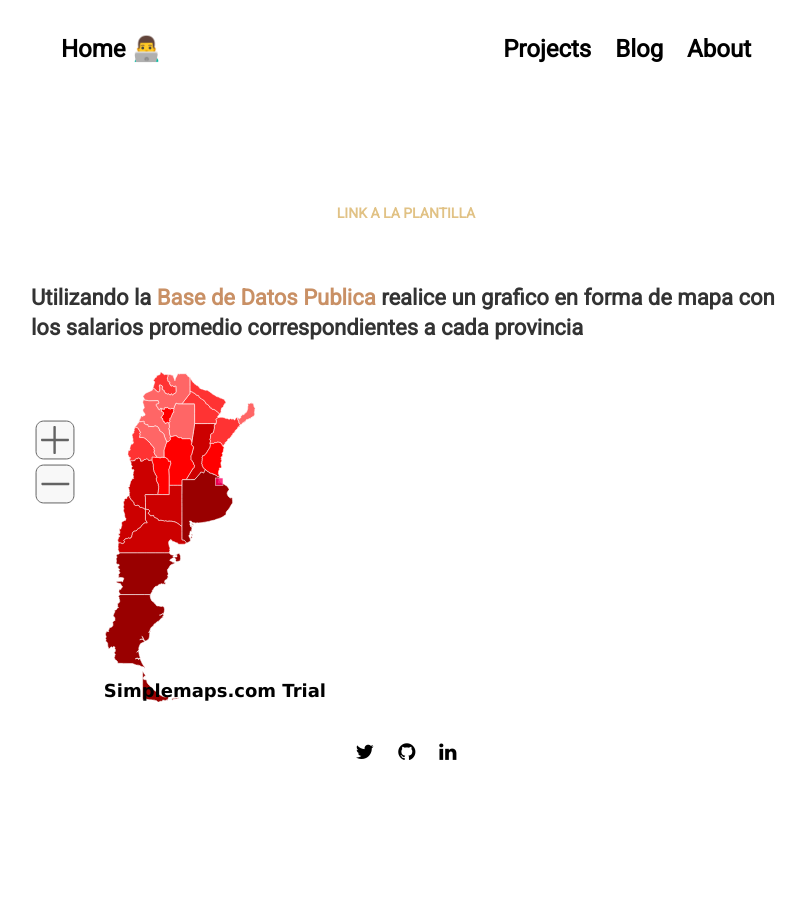
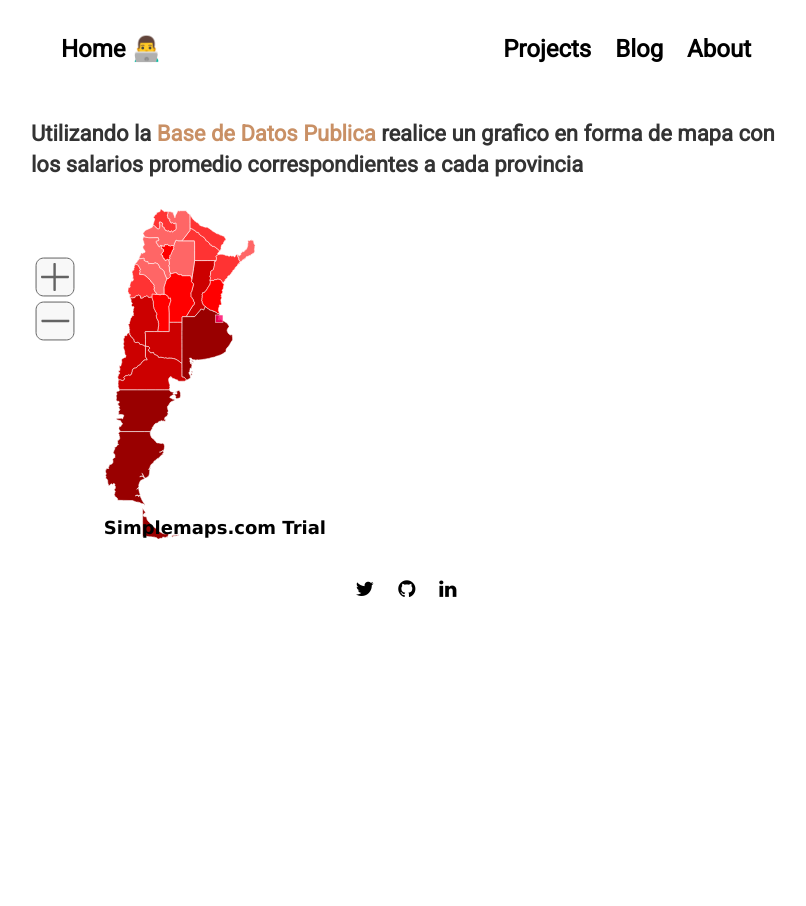
Before and after one commit to NahuelZanzi/porfolio, a Jekyll site: the page built from Datos_Nacion.html, in a window 1280 px wide. Shown: the whole page, without its empty margins (234-1040 px from the left). Built offline with Jekyll 4.4.1, drawn with Linux system fonts in a browser that asks for light colours; nearby versions of some CDN libraries.

Commit message:
Update Datos_Nacion.html

```diff
--- a/Datos_Nacion.html
+++ b/Datos_Nacion.html
@@ -5,8 +5,6 @@ layout: default
 <section>
 
   <div class="project">
-
-  <a href="https://docs.google.com/spreadsheets/d/1-kbcL5JqFUEp4LEQAv4hEvjFVv6hHoACw5ud4FpGAYc/edit?usp=sharing"> <h3>Link a la Plantilla</h3> </a>
 
   <h4> Utilizando la <a href="https://www.datos.gob.ar/dataset/produccion-salarios-por-departamentopartido-sector-actividad/archivo/produccion_4652023c-4bf0-4eeb-8c83-ae0b2a3eaa2f">
     Base de Datos Publica</a> realice un grafico en forma de mapa con los salarios promedio correspondientes a cada provincia</h4>
```
